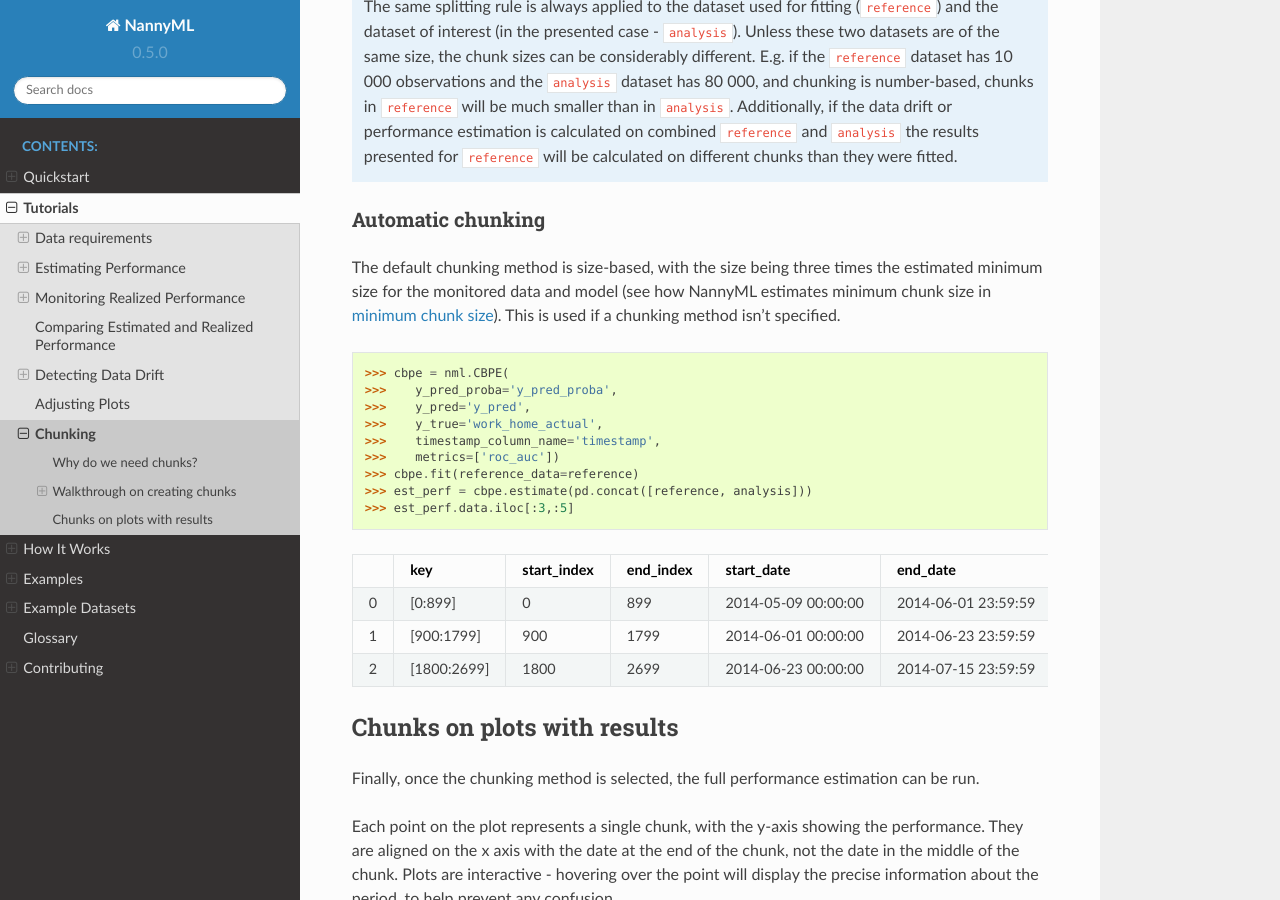
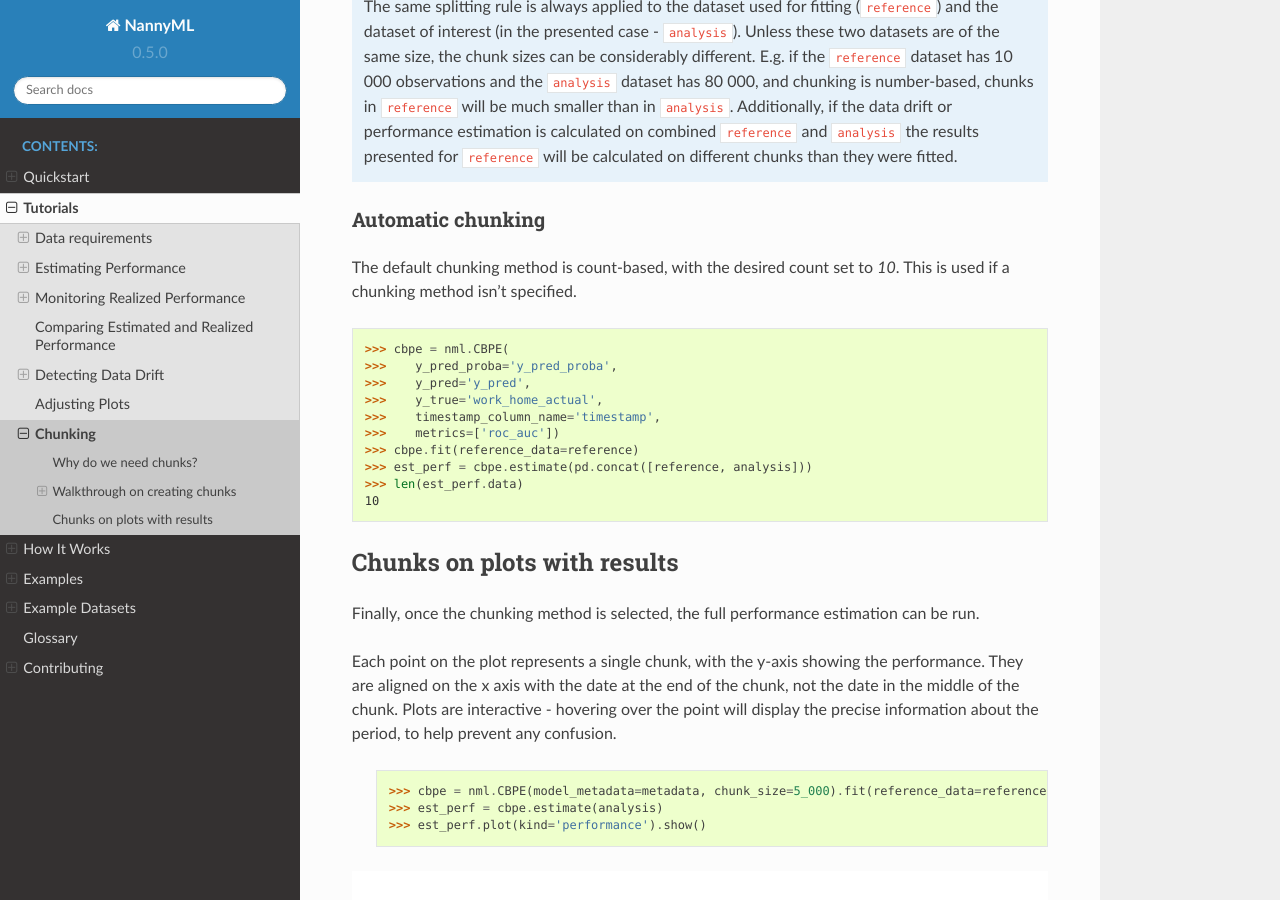
Before and after one commit to NannyML/nannyml, a Sphinx documentation site: the page built from docs/tutorials/chunking.rst, in a window 1280 px wide and 900 px high, scrolled down 3533 px. Built offline with Sphinx 7.4.7 and the Read the Docs theme 2.0.0, drawn with Linux system fonts in a browser that asks for light colours; pages that are not in the unit, such as notebooks, are missing from menus.

Commit message:
Updated chunking tutorial

```diff
--- a/docs/tutorials/chunking.rst
+++ b/docs/tutorials/chunking.rst
@@ -51,7 +51,7 @@ contain. Specify the ``chunk_period`` argument to get appropriate split. The exa
     >>>    timestamp_column_name='timestamp',
     >>>    metrics=['roc_auc'],
     >>>    chunk_period="Q")
-    >>> cbpe.fit(reference_data=reference)
+    >>> cbpe.fit(reference)
     >>> est_perf = cbpe.estimate(analysis)
     >>> est_perf.data.iloc[:3,:5]
 
@@ -200,9 +200,7 @@ The total number of chunks can be set by the ``chunk_number`` parameter:
 Automatic chunking
 ~~~~~~~~~~~~~~~~~~
 
-The default chunking method is size-based, with the size being three times the
-estimated minimum size for the monitored data and model (see how NannyML estimates minimum chunk size in
-:ref:`minimum chunk size<minimum-chunk-size>`). This is used if a chunking method isn't specified.
+The default chunking method is count-based, with the desired count set to `10`. This is used if a chunking method isn't specified.
 
 .. code-block:: python
 
@@ -214,17 +212,9 @@ estimated minimum size for the monitored data and model (see how NannyML estimat
     >>>    metrics=['roc_auc'])
     >>> cbpe.fit(reference_data=reference)
     >>> est_perf = cbpe.estimate(pd.concat([reference, analysis]))
-    >>> est_perf.data.iloc[:3,:5]
+    >>> len(est_perf.data)
+    10
 
-+----+-------------+---------------+-------------+---------------------+---------------------+
-|    | key         |   start_index |   end_index | start_date          | end_date            |
-+====+=============+===============+=============+=====================+=====================+
-|  0 | [0:899]     |             0 |         899 | 2014-05-09 00:00:00 | 2014-06-01 23:59:59 |
-+----+-------------+---------------+-------------+---------------------+---------------------+
-|  1 | [900:1799]  |           900 |        1799 | 2014-06-01 00:00:00 | 2014-06-23 23:59:59 |
-+----+-------------+---------------+-------------+---------------------+---------------------+
-|  2 | [1800:2699] |          1800 |        2699 | 2014-06-23 00:00:00 | 2014-07-15 23:59:59 |
-+----+-------------+---------------+-------------+---------------------+---------------------+
 
 Chunks on plots with results
 ----------------------------
```
